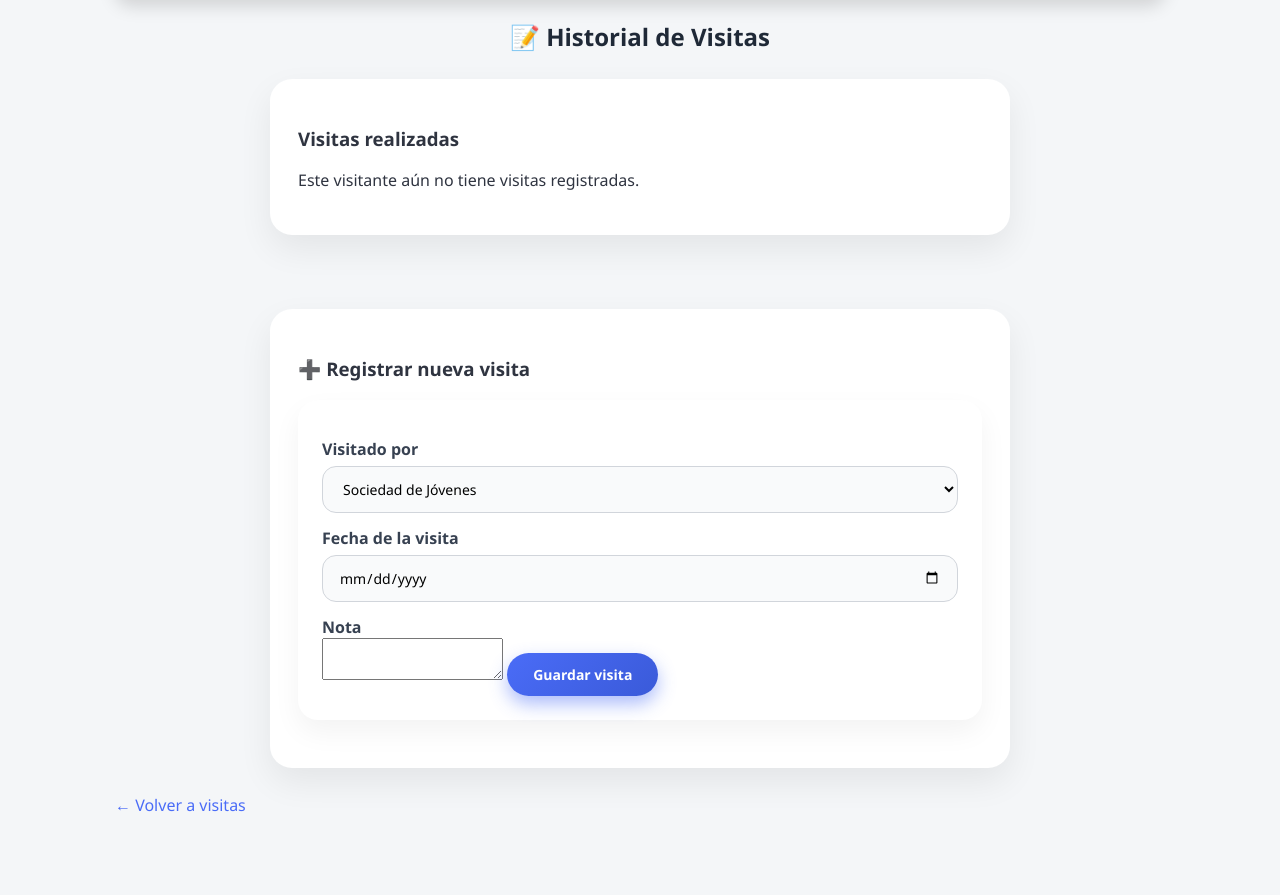
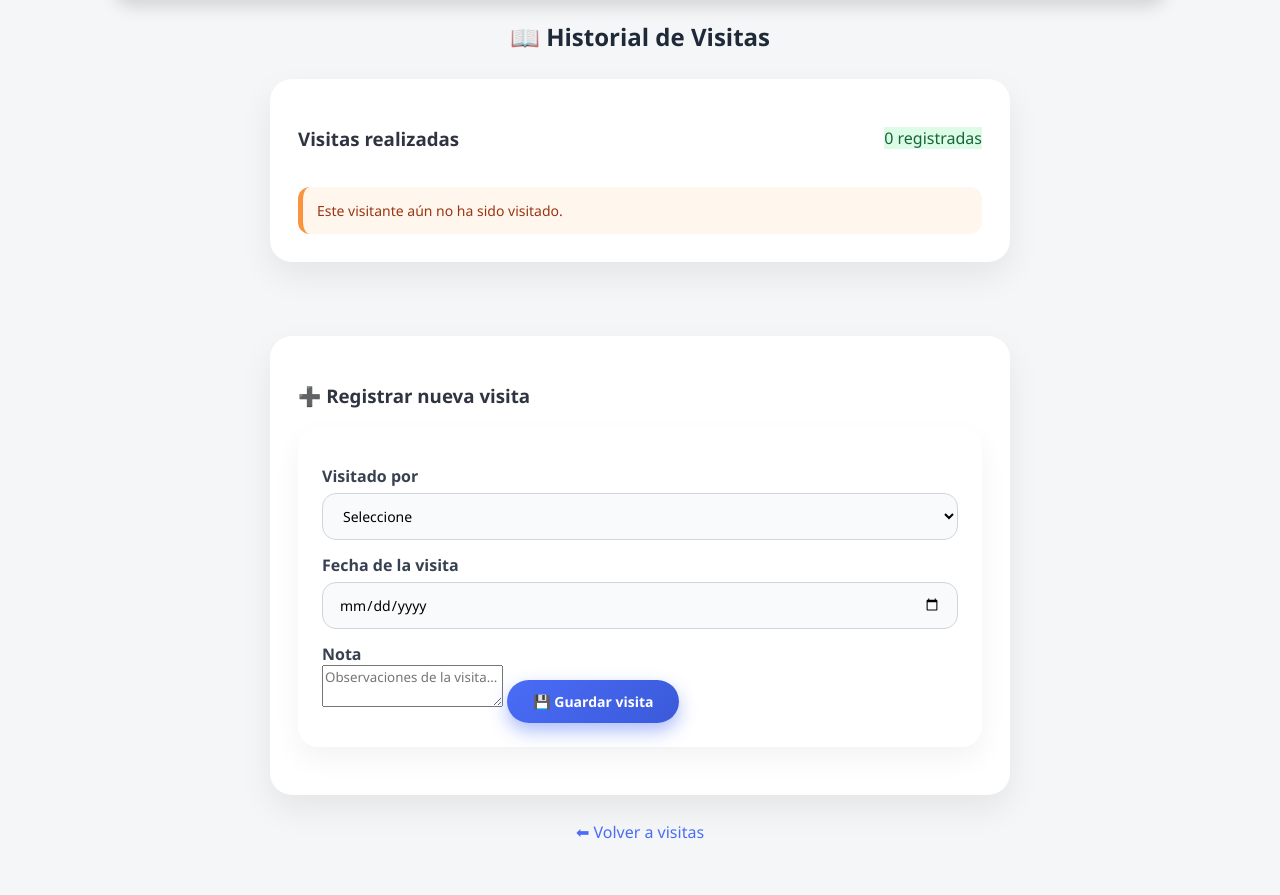
Before and after one commit to francis7077/visitas-iglesia, a Flask app: page /visitar/1 in a window 1280 px wide. Shown: the part 72-967 px from the top of the page. Before the commit the page ends 884 px from the top, so only its background shows below. Run offline with Flask 3, Linux system fonts and the light colour scheme; the visitor is signed in with stand-in values (Sample User, id 1); data that the repository does not hold is empty; some libraries are stand-ins or nearby versions.

Commit message:
Sistema de visitas múltiples + mejoras de seguridad y UI

```diff
--- a/app.py
+++ b/app.py
@@ -262,26 +262,32 @@ def visitar(id):
     conn = conectar()
     c = conn.cursor()
 
-    c.execute("SELECT * FROM detalle_visita WHERE visita_id=%s", (id,))
-    detalle = c.fetchone()
-
-    if request.method == "POST" and detalle is None:
+    # Si viene POST, SIEMPRE crear una nueva visita
+    if request.method == "POST":
         c.execute("""
-        INSERT INTO detalle_visita
-        (visita_id, visitado_por, fecha_visita, nota)
-        VALUES (%s,%s,%s,%s)
+            INSERT INTO detalle_visita
+            (visita_id, visitado_por, fecha_visita, nota)
+            VALUES (%s, %s, %s, %s)
         """, (
             id,
             request.form["visitado_por"],
             request.form["fecha_visita"],
             request.form.get("nota", "")
         ))
-
-        c.execute("UPDATE visitas SET visitado='Si' WHERE id=%s", (id,))
         conn.commit()
 
+    # Cargar TODAS las visitas de esa persona
+    c.execute("""
+        SELECT *
+        FROM detalle_visita
+        WHERE visita_id = %s
+        ORDER BY fecha_visita DESC
+    """, (id,))
+    detalles = c.fetchall()
+
     conn.close()
-    return render_template("detalle_visita.html", detalle=detalle, id=id)
+
+    return render_template("detalle_visita.html", visitas=detalles, id=id)
 
 # ---------- IMPRIMIR ----------
 @app.route("/imprimir")
--- a/templates/detalle_visita.html
+++ b/templates/detalle_visita.html
@@ -1,11 +1,16 @@
 {% extends "base.html" %}
 {% block contenido %}
 
-<h2>📝 Historial de Visitas</h2>
+<h2 class="titulo-principal">📖 Historial de Visitas</h2>
 
 <div class="tarjeta-perfil">
 
+    <div style="display:flex; justify-content:space-between; align-items:center;">
         <h3>Visitas realizadas</h3>
+        <span class="badge ok">
+            {{ visitas|length }} registradas
+        </span>
+    </div>
 
     {% if visitas %}
         <table>
@@ -14,25 +19,32 @@
                     <th>Fecha</th>
                     <th>Visitado por</th>
                     <th>Nota</th>
-                    <th>Acciones</th>
+                    <th style="text-align:center">Acciones</th>
                 </tr>
             </thead>
             <tbody>
                 {% for v in visitas %}
-                <tr>
+                <tr {% if loop.first %} style="background:#eef4ff;font-weight:600;" {% endif %}>
                     <td>{{ v.fecha_visita.strftime('%d/%m/%Y') }}</td>
                     <td>{{ v.visitado_por }}</td>
                     <td>{{ v.nota or "—" }}</td>
-                    <td>
-                        <a href="/editar_visita/{{ v.id }}">✏️</a>
-                        <a href="/eliminar_visita/{{ v.id }}" onclick="return confirm('¿Eliminar esta visita?')">🗑️</a>
+                    <td style="text-align:center">
+                        <a href="/editar_visita/{{ v.id }}" title="Editar">✏️</a>
+                        &nbsp;
+                        <a href="/eliminar_visita/{{ v.id }}"
+                           onclick="return confirm('¿Eliminar esta visita?')"
+                           title="Eliminar">
+                           🗑️
+                        </a>
                     </td>
                 </tr>
                 {% endfor %}
             </tbody>
         </table>
     {% else %}
-        <p>Este visitante aún no tiene visitas registradas.</p>
+        <div class="alerta">
+            Este visitante aún no ha sido visitado.
+        </div>
     {% endif %}
 
 </div>
@@ -47,6 +59,7 @@
 
         <label>Visitado por</label>
         <select name="visitado_por" required>
+            <option value="">Seleccione</option>
             <option>Sociedad de Jóvenes</option>
             <option>Sociedad de Damas</option>
             <option>Sociedad de Caballeros</option>
@@ -59,14 +72,20 @@
         <input type="date" name="fecha_visita" required>
 
         <label>Nota</label>
-    <textarea name="nota"></textarea>
+        <textarea name="nota" placeholder="Observaciones de la visita..."></textarea>
 
-    <button>Guardar visita</button>
+        <button>
+            💾 Guardar visita
+        </button>
 
     </form>
 
 </div>
 
-<a href="/visitas" class="btn-volver">← Volver a visitas</a>
+<div style="text-align:center; margin-top:20px;">
+    <a href="/visitas" class="btn-volver">
+        ⬅ Volver a visitas
+    </a>
+</div>
 
 {% endblock %}
```
Also changed, not shown: templates/visitas.html (+1 -25 lines). Lines whose indentation alone changed are shown as unchanged.
